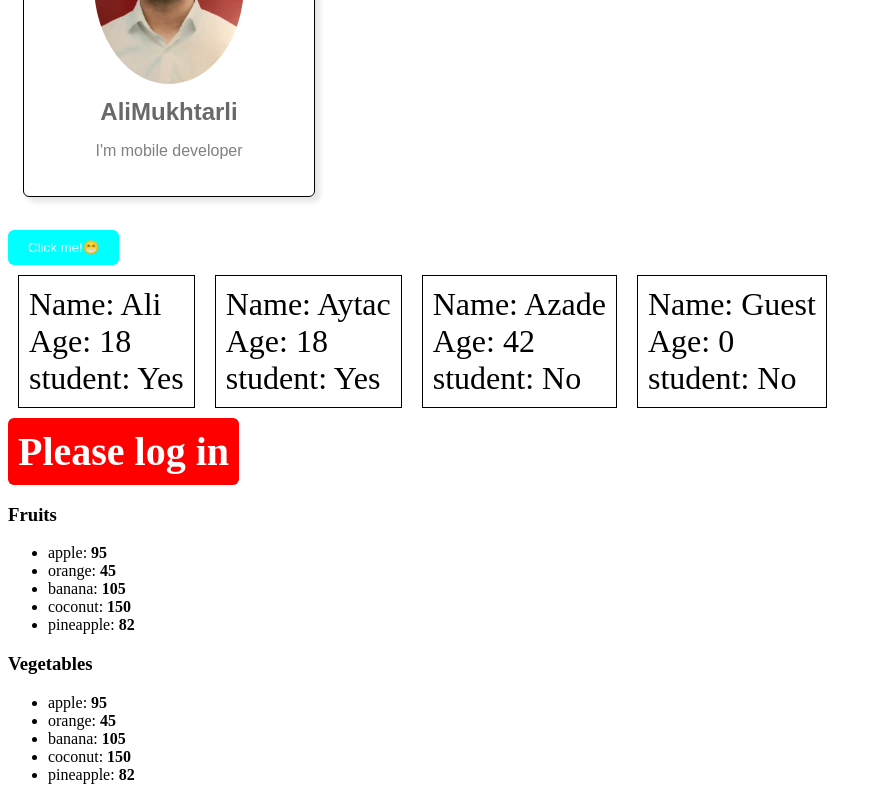
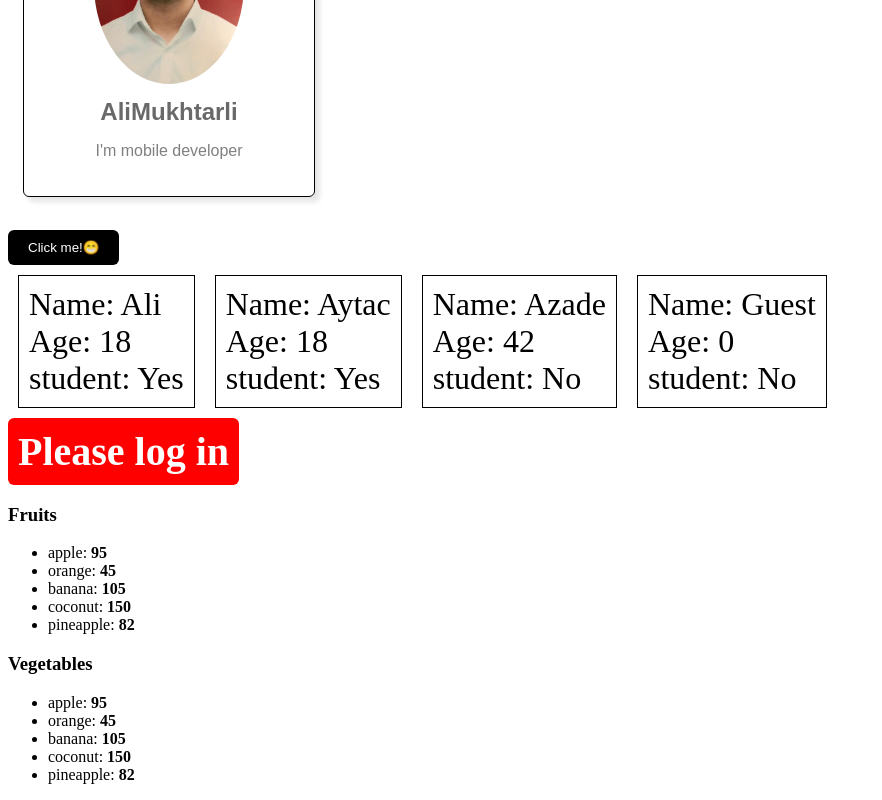
Before and after one commit to AliMukhtarli/learningReact, a React (Vite) app: page / in a window 1280 px wide. Shown: the part 806-1606 px from the top of the page, without its empty margins (0-882 px from the left). Built offline with nearby package versions, Linux system fonts and the light colour scheme.

Commit message:
Button click events learning proses

```diff
--- a/src/Button.jsx
+++ b/src/Button.jsx
@@ -1,8 +1,21 @@
 
 function Button(){
-    const handleClick = () => console.log("Don't click me!😠")
+   //const handlecClick2 = (name) => console.log(`${name} stop clicking me!`)
+
+    let count = 0;
+     const handleClick = (name) => {
+        if(count < 3){
+            count++;
+            console.log(`${name} you clicked me ${count} times!`)
+        }else{
+            console.log(`${name} stop cilcking me!!!`)
+        }
+     }
+
+
+
     return(
-        <button className="button" onClick={handleClick}>Click me!😁</button>
+        <button className="button" onClick={ () => handleClick("Ali") }>Click me!😁</button>
     );
 }
 
--- a/src/index.css
+++ b/src/index.css
@@ -29,7 +29,7 @@
 }
 
 .button{
-background-color: aqua;
+background-color: black;
 color: white;
 border-radius: 6px;
 border: none;
```
